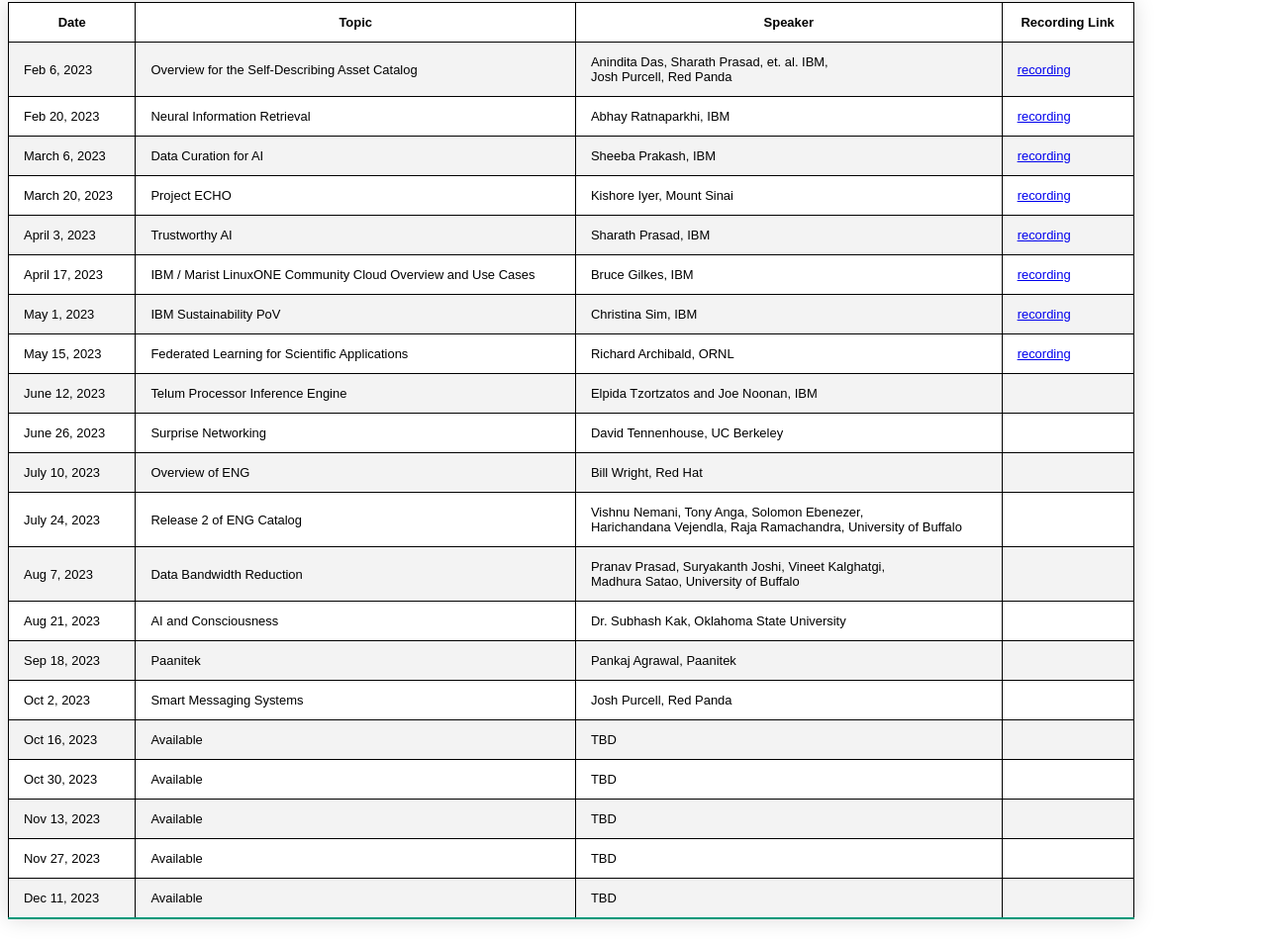
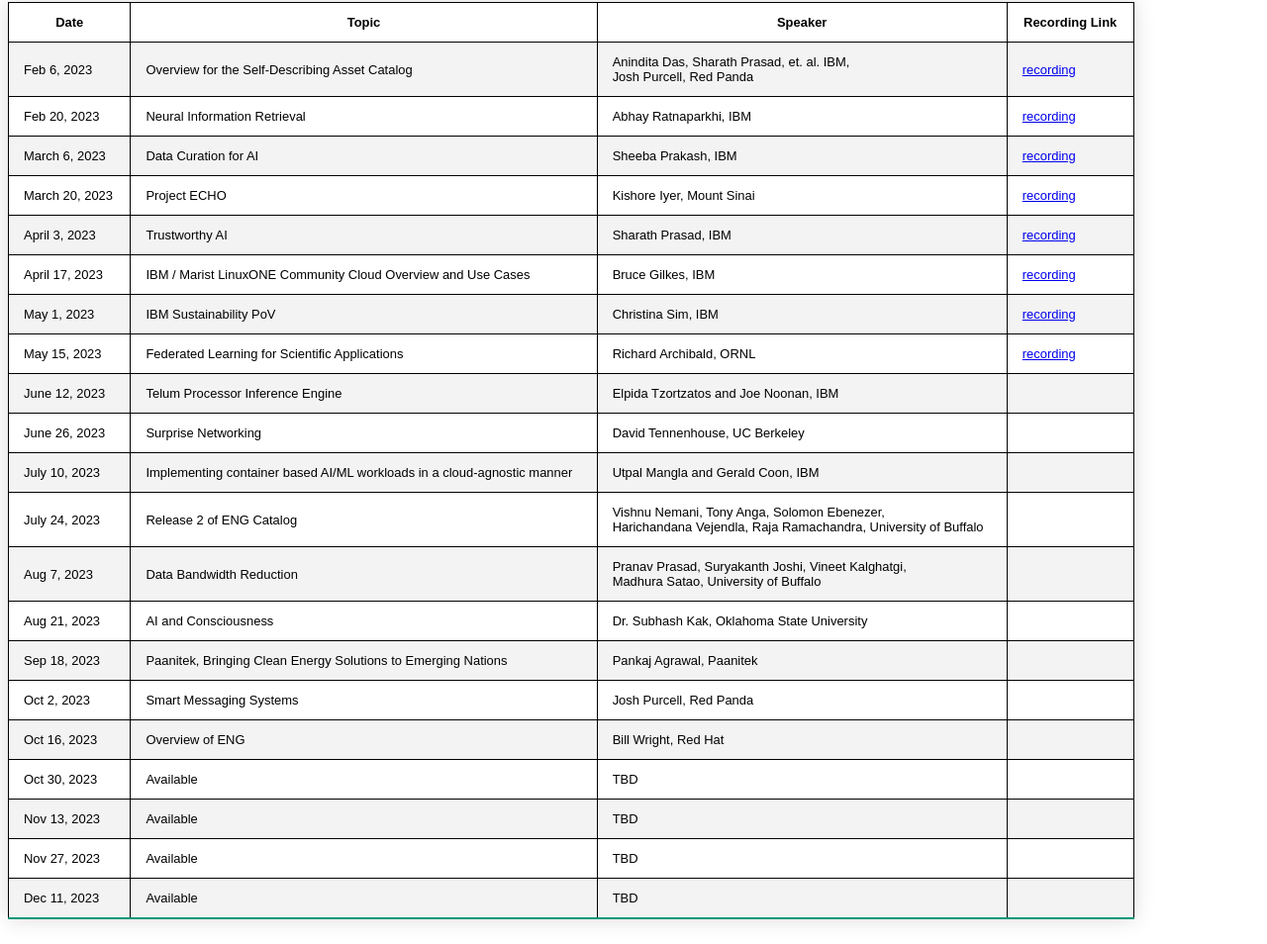
Before and after one commit to Enterprise-Neurosystem/webinars, a plain HTML site: page index.html in a window 1280 px wide. Shown: the part 344-1298 px from the top of the page at 99% size. Drawn offline with Linux system fonts and the light colour scheme.

Commit message:
Added talk on Oct 10 and updated July 12 agenda

```diff
--- a/index.html
+++ b/index.html
@@ -142,8 +142,8 @@
     </tr>
     <tr>
       <td>July 10, 2023</td>
-      <td>Overview of ENG</td>
-      <td>Bill Wright, Red Hat</td>
+      <td>Implementing container based AI/ML workloads in a cloud-agnostic manner</td>
+      <td>Utpal Mangla and Gerald Coon, IBM</td>
       <td> <a href=" "> </a> </td>
     </tr>
     <tr>
@@ -164,9 +164,9 @@
       <td> Dr. Subhash Kak, Oklahoma State University </td>
       <td><a href=" "> </a> </td>
     </tr>
-        <tr>
+    <tr>
       <td>Sep 18, 2023</td>
-      <td>Paanitek</td>
+      <td>Paanitek, Bringing Clean Energy Solutions to Emerging Nations</td>
       <td> Pankaj Agrawal, Paanitek </td>
       <td> <a href=" "> </a> </td>
     </tr>
@@ -178,8 +178,8 @@
     </tr>
         <tr>
       <td>Oct 16, 2023</td>
-      <td> Available </td>
-      <td> TBD </td>
+      <td>Overview of ENG</td>
+      <td>Bill Wright, Red Hat</td>
       <td> <a href=" "> </a> </td>
     </tr>
         <tr>
```
